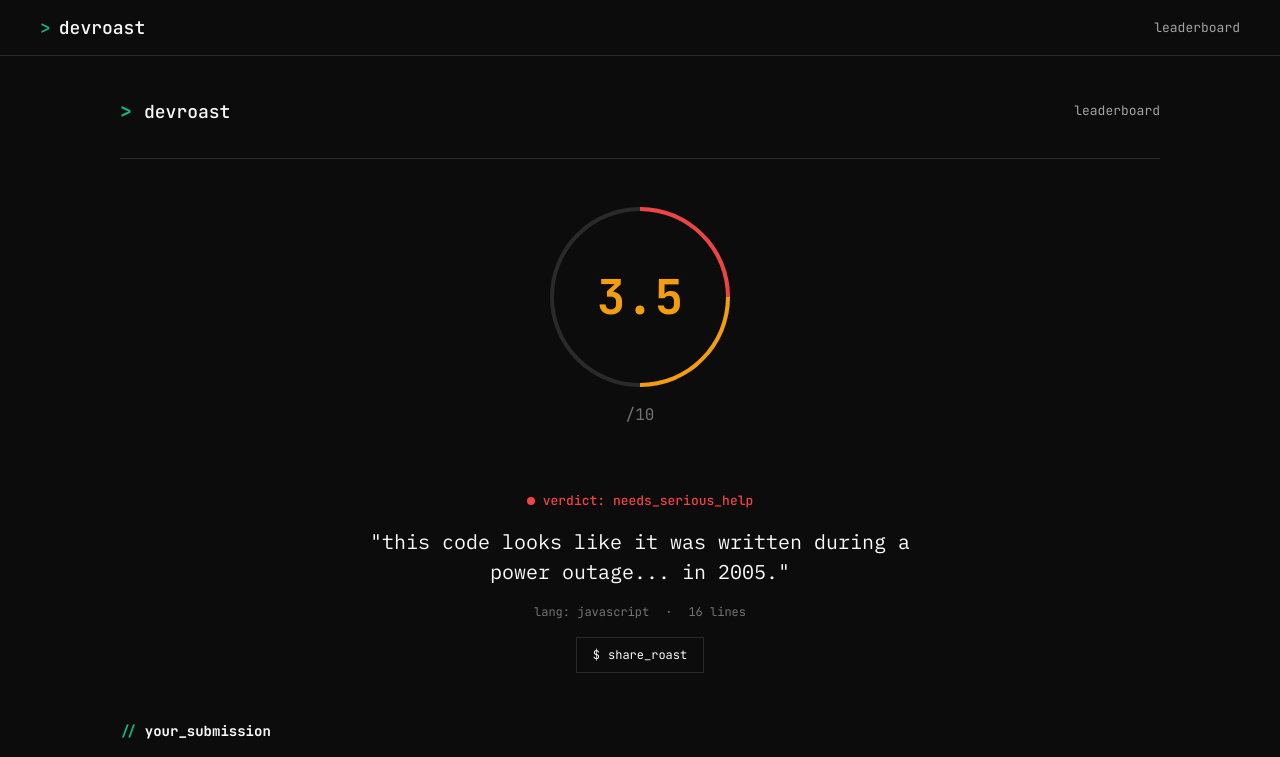
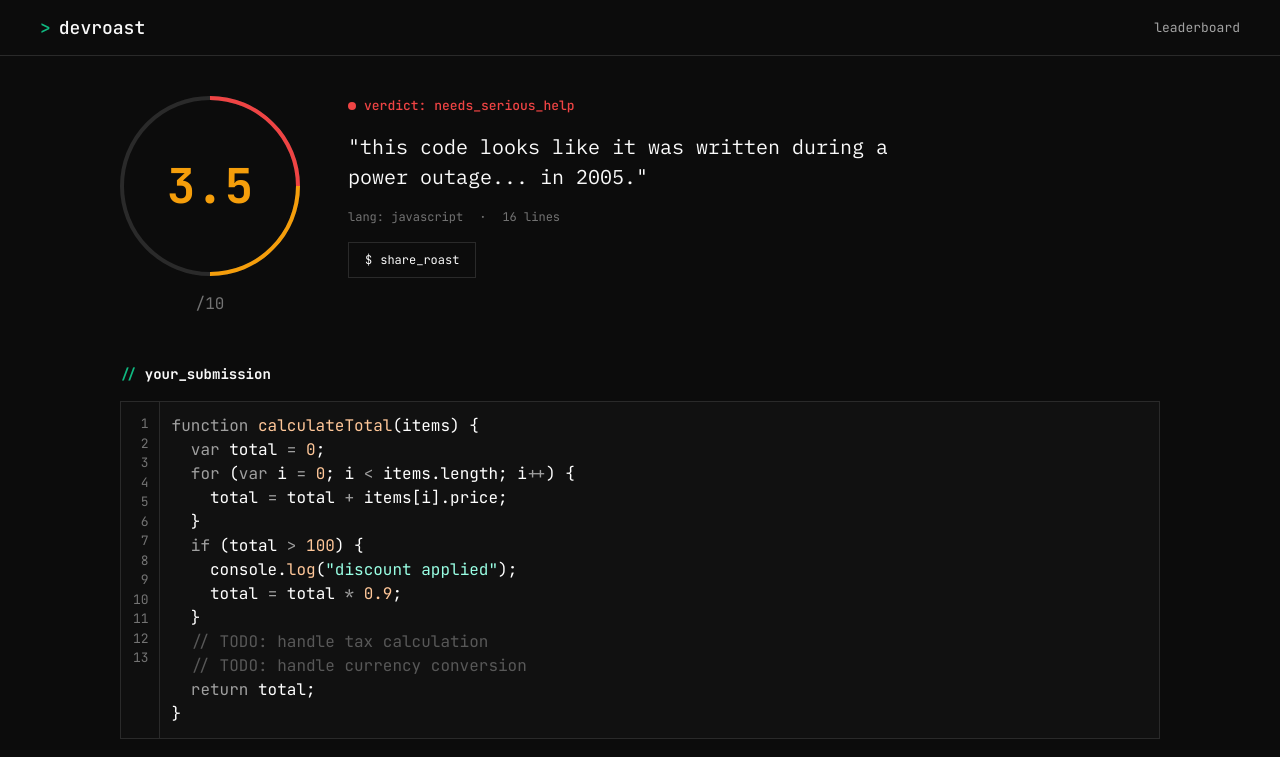
Before and after one commit to gabrielsrs/devroast, a Next.js app: page /roast/1 in a window 1280 px wide. Shown: the top 757 px of the page. Built offline with nearby package versions, Linux system fonts and the light colour scheme.

Commit message:
fix: remove duplicate nav and horizontal layout for score hero

```diff
--- a/src/app/roast/[id]/page.tsx
+++ b/src/app/roast/[id]/page.tsx
@@ -79,24 +79,7 @@ export default async function RoastResultPage({
   return (
     <div className="flex w-full flex-col gap-10 pb-16 pt-10">
       <div className="flex flex-col gap-12 px-20">
-        <div className="flex items-center justify-between border-b border-border pb-8">
-          <div className="flex items-center gap-3">
-            <span className="font-jetbrains text-[20px] font-[700] text-accent-green">
-              {">"}
-            </span>
-            <span className="font-jetbrains text-[18px] font-[500] text-text-primary">
-              devroast
-            </span>
-          </div>
-          <a
-            href="/leaderboard"
-            className="font-jetbrains text-[13px] text-text-secondary hover:text-text-primary"
-          >
-            leaderboard
-          </a>
-        </div>
-
-        <div className="flex flex-col items-center gap-16">
+        <div className="flex items-start gap-12">
           <div className="flex flex-col items-center gap-4">
             <div className="relative flex h-[180px] w-[180px] items-center justify-center">
               <div className="absolute h-[180px] w-[180px] rounded-full border-4 border-border" />
@@ -118,14 +101,14 @@ export default async function RoastResultPage({
             </span>
           </div>
 
-          <div className="flex flex-col items-center gap-4">
+          <div className="flex flex-col items-start gap-4">
             <div className="flex items-center gap-2">
               <span className="h-2 w-2 rounded-full bg-accent-red" />
               <span className="font-jetbrains text-[13px] font-[500] text-accent-red">
                 verdict: {data.verdict}
               </span>
             </div>
-            <h1 className="max-w-[600px] text-center font-ibm-plex-mono text-[20px] leading-[1.5] text-text-primary">
+            <h1 className="max-w-[600px] font-ibm-plex-mono text-[20px] leading-[1.5] text-text-primary">
               {data.roastTitle}
             </h1>
             <div className="flex items-center gap-4">
```
